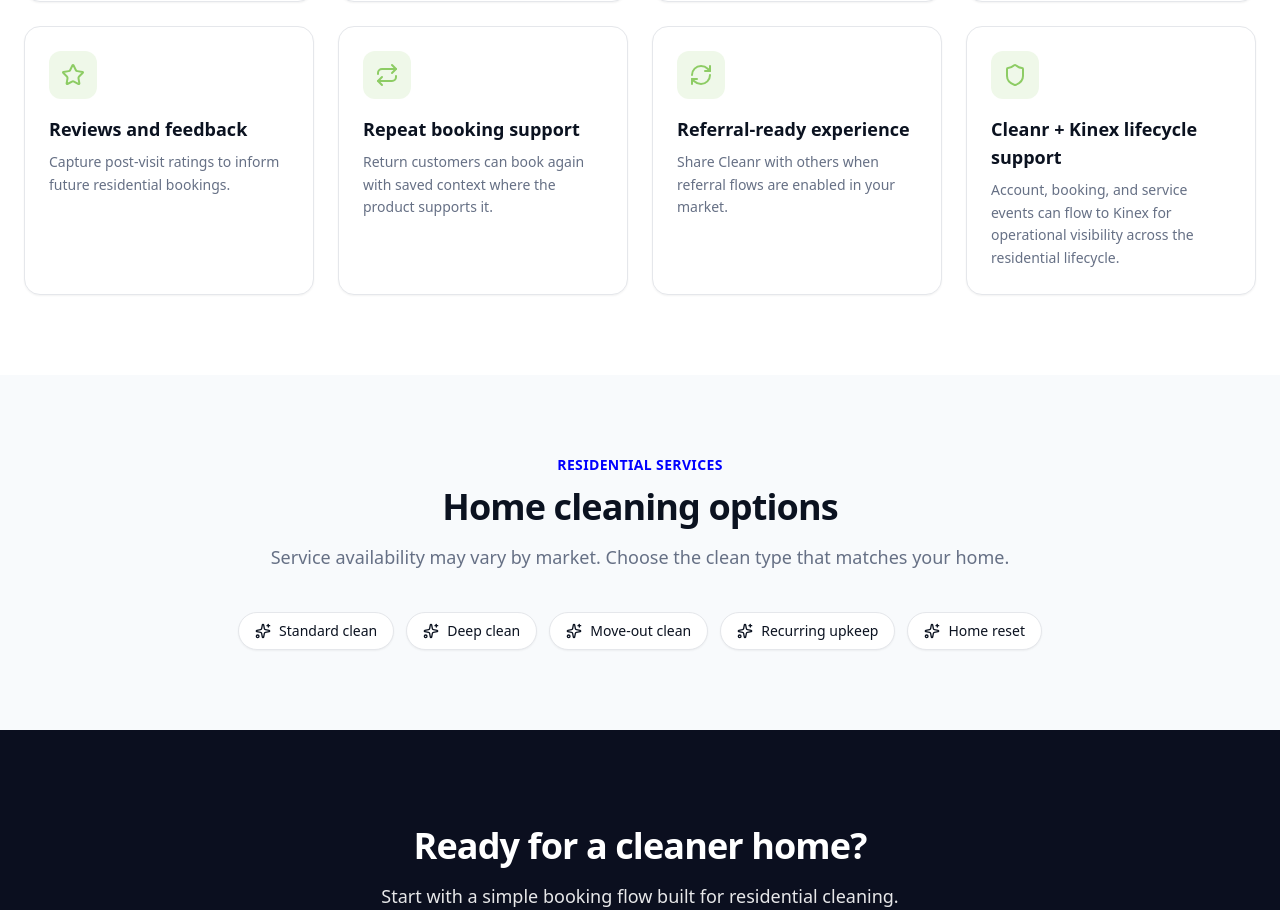
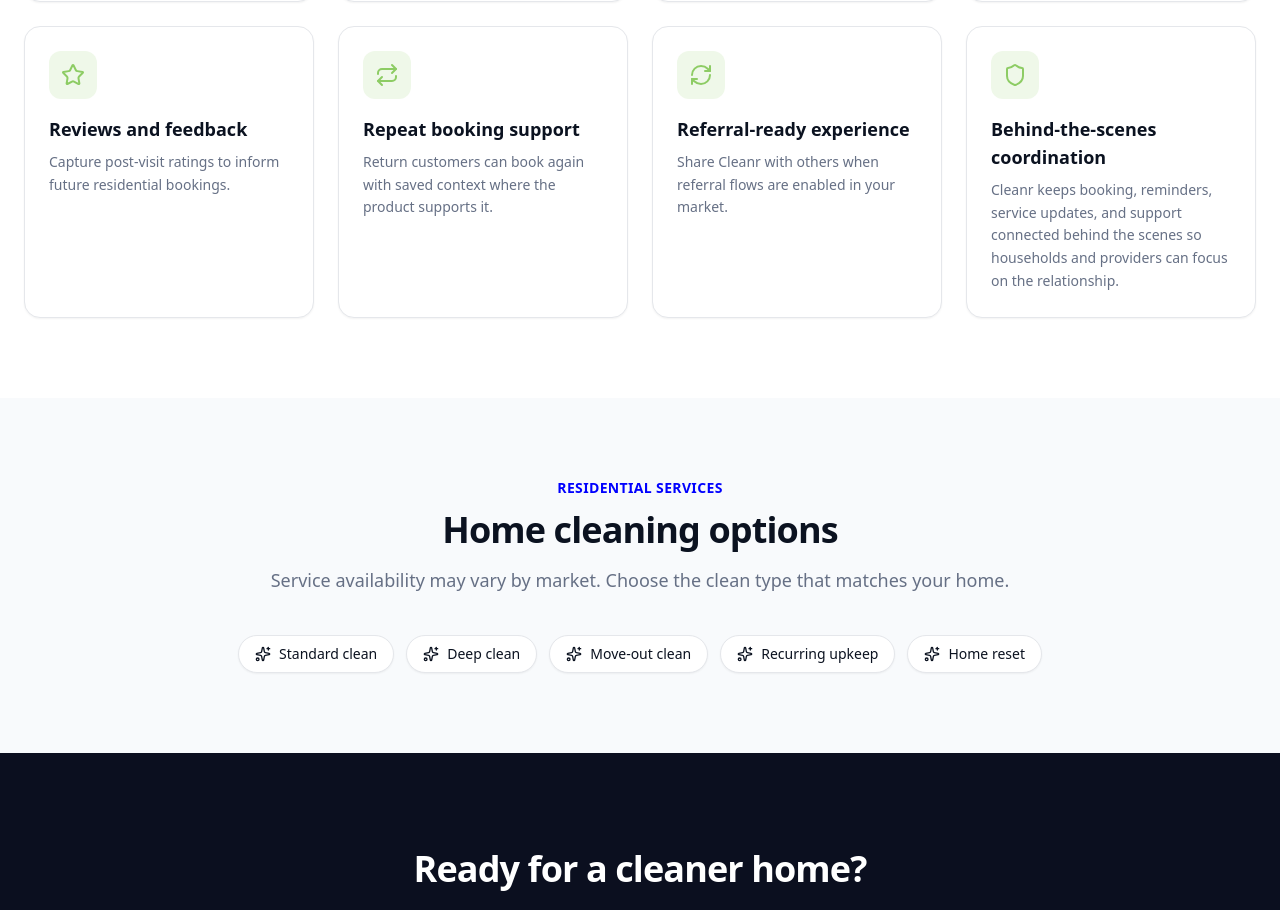
Before and after one commit to SolSabali-Ent/Cleanr-app-preview, a React (Vite) app: page / in a window 1280 px wide. Shown: the part 2760-3670 px from the top of the page. Built offline with nearby package versions, Linux system fonts and the light colour scheme; no server answers.

Commit message:
Sync Cleanr public app from 7429d5f

```diff
--- a/src/shell/screens/Landing.tsx
+++ b/src/shell/screens/Landing.tsx
@@ -323,8 +323,8 @@ export default function Landing() {
             />
             <FeatureCard
               icon={<Shield className="h-6 w-6" />}
-              title="Cleanr + Kinex lifecycle support"
-              description="Account, booking, and service events can flow to Kinex for operational visibility across the residential lifecycle."
+              title="Behind-the-scenes coordination"
+              description="Cleanr keeps booking, reminders, service updates, and support connected behind the scenes so households and providers can focus on the relationship."
             />
           </div>
         </div>
```
Also changed, not shown: 54 other files (tests, documents, lock files or other folders).
